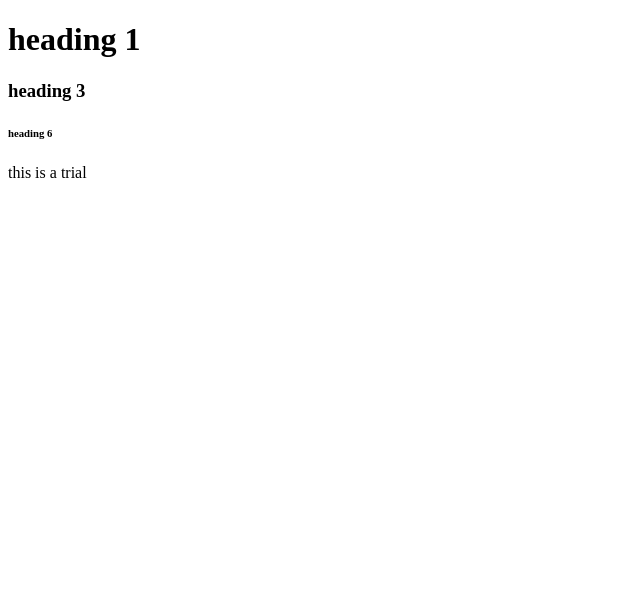
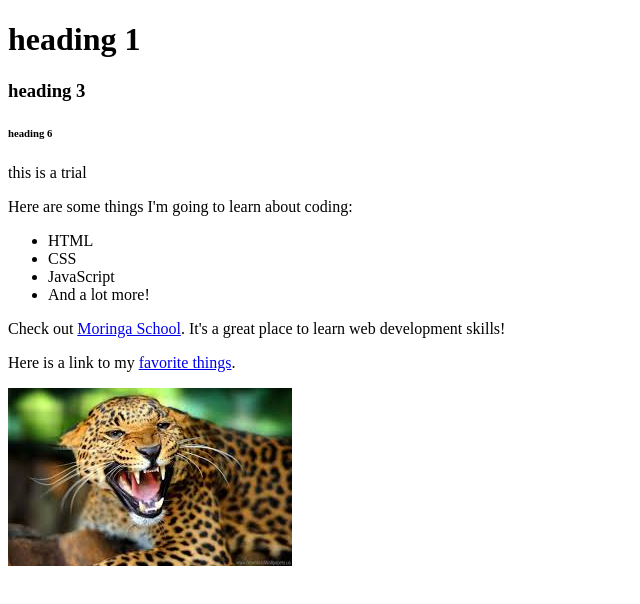
Before and after one commit to veemakori/my_first_project, a plain HTML site: page index.html in a window 1280 px wide. Shown: the whole page, without its empty margins (0-640 px from the left). Drawn offline with Linux system fonts and the light colour scheme.

Commit message:
added favorite page and image file

```diff
--- a/index.html
+++ b/index.html
@@ -14,7 +14,16 @@
     <h3>heading 3</h3>
     <h6>heading 6</h6>
     <p>this is a trial</p>
-
+    <p>Here are some things I'm going to learn about coding:</p>
+    <ul>
+      <li>HTML</li>
+      <li>CSS</li>
+      <li>JavaScript</li>
+      <li>And a lot more!</li>
+    </ul>
+    <p>Check out <a href="http://moringaschool.com/">Moringa School</a>. It's a great place to learn web development skills!</p>
+    <p>Here is a link to my <a href="favorite-things.html">favorite things</a>.</p>
+    <img src="images/cheetah.jfif" alt="A photo of a cheetah">
 </body>
 
 </html>
```
Also changed, not shown: favorite-things.html (added, +12 -0 lines), images/cheetah.jfif (added).
